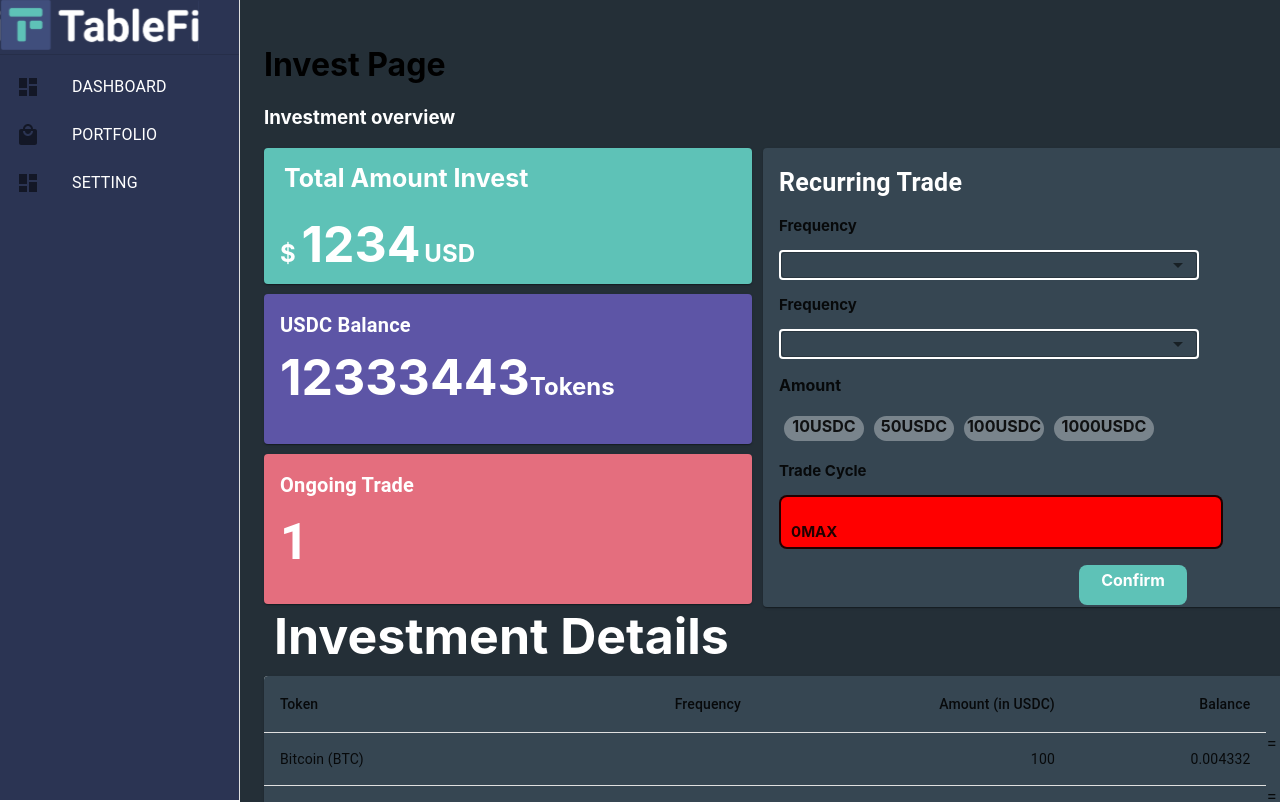
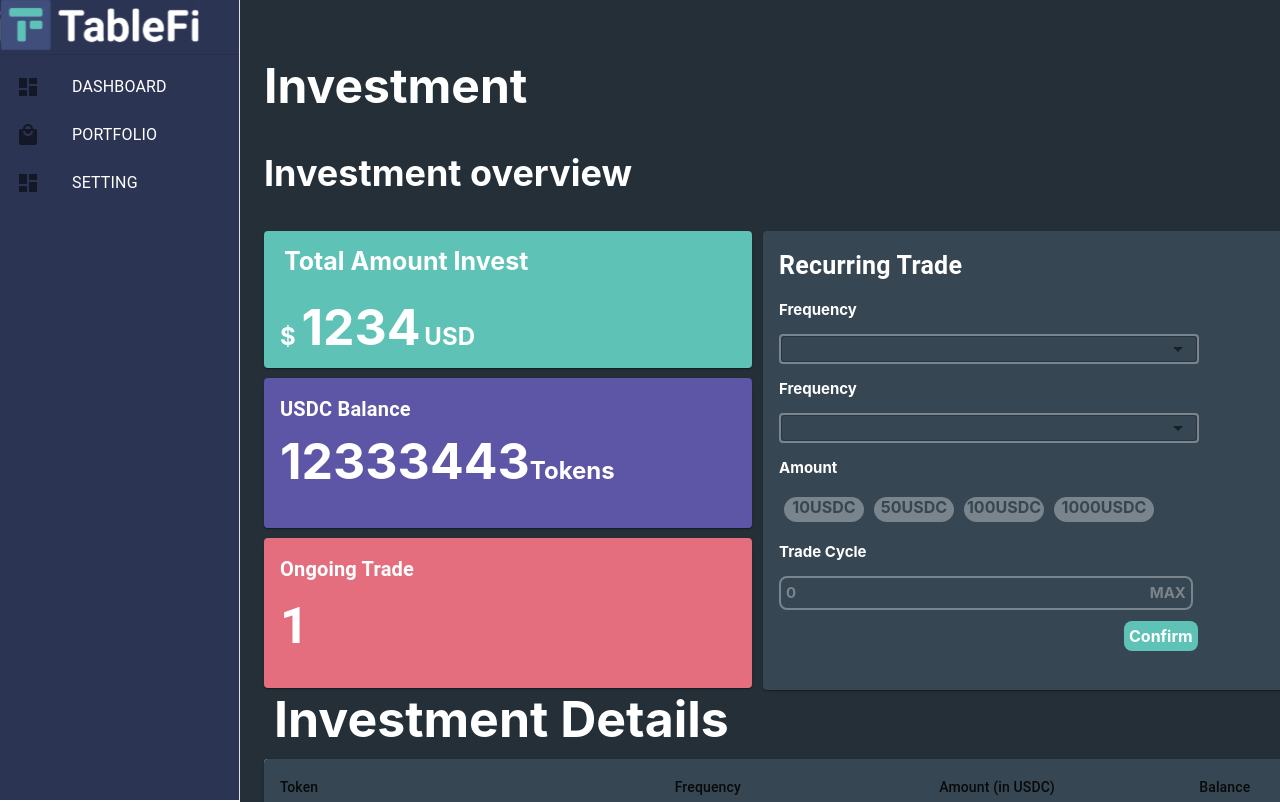
Before and after one commit to rilwan99/Solana-Wallet-Dapp, a Next.js app: page /invest in a window 1280 px wide. Shown: the top 802 px of the page. Built offline with nearby package versions, Linux system fonts and the light colour scheme.

Commit message:
update styling on the investment page

```diff
--- a/pages/invest.tsx
+++ b/pages/invest.tsx
@@ -99,7 +99,7 @@ export const Invest: React.FC = () => {
           p: 3,
         }}
       >
-        <h1>Invest Page</h1>
+        <h1 className={styles.textH1}>Investment</h1>
         <h3 className={styles.text}>Investment overview</h3>
         <div className={styles.div0}>
           <div className={styles.diva1}>
@@ -215,8 +215,9 @@ export const Invest: React.FC = () => {
 
                 <div>
                   <p className={styles.paraRtrade}>Frequency</p>
-                  <FormControl sx={{ minWidth: 420 }}>
+                  <FormControl sx={{ color: "white", minWidth: 420 }}>
                     <Select
+                      sx={{ color: "white" }}
                       className={styles.borderDropdown}
                       displayEmpty
                       inputProps={{ "aria-label": "Without label" }}
@@ -233,7 +234,7 @@ export const Invest: React.FC = () => {
                 </div>
                 <div>
                   <p className={styles.paraRtrade}>Frequency</p>
-                  <FormControl sx={{ minWidth: 420 }}>
+                  <FormControl sx={{ color: "white", minWidth: 420 }}>
                     <Select
                       className={styles.borderDropdown}
                       displayEmpty
@@ -251,7 +252,7 @@ export const Invest: React.FC = () => {
                 </div>
                 <div>
                   <div>
-                    <p>Amount</p>
+                    <p className={styles.paraRtrade}>Amount</p>
 
                     <div className={styles.amountUsdc}>
                       <p className={styles.usdcPara}>10USDC</p>
@@ -264,14 +265,17 @@ export const Invest: React.FC = () => {
                     <p className={styles.paraRtrade}>Trade Cycle</p>
                     <div>
                       <div className={styles.tradeCcontainer}>
-                        <p className={styles.maxPara}>0</p>
-                        <p className={styles.maxPara}>MAX</p>
+                        <span className={styles.maxPara}>
+                          0 <span className={styles.maxParaB}>MAX</span>
+                        </span>
+                        {/* <p className={styles.maxPara}>MAX</p> */}
                       </div>
                     </div>
                   </div>
                 </div>
+                <p></p>
                 <div>
-                  <p className={styles.confirmBtn}>Confirm</p>
+                  <span className={styles.confirmBtn}>Confirm</span>
                 </div>
               </CardContent>
             </Card>
--- a/styles/Invest.module.css
+++ b/styles/Invest.module.css
@@ -55,6 +55,12 @@
 
 .text {
   color: white;
+  font-size: 36px;
+}
+
+.textH1 {
+  color: #ffff;
+  font-size: 48px;
 }
 
 .div0 {
@@ -179,6 +185,7 @@
 }
 
 .paraRtrade {
+  color: #ffff;
   font-size: 15px;
 }
 
@@ -190,38 +197,63 @@
 
 .usdcPara {
   background: #79848c;
+  color: #364652;
   border-radius: 16px;
   text-align: center;
   width: 80px;
   height: 25px;
   margin: 5px;
+  cursor: pointer;
 }
+.usdcPara:hover {
+  background: #6e7880;
+  color: #212b32;
+}
+
 .usdcPara2 {
   background: #79848c;
+  color: #364652;
   border-radius: 16px;
   text-align: center;
   width: 100px;
   height: 25px;
   margin: 5px;
+  cursor: pointer;
+}
+
+.usdcPara2:hover {
+  background: #6e7880;
+  color: #212b32;
 }
 
 .maxPara {
   font-size: 15px;
+  padding-top: 5px;
+  padding-left: 5px;
+}
+
+.maxParaB {
+  padding-left: 350px;
+}
+
+.paraA {
+  margin-bottom: 10px;
 }
 
 .tradeCcontainer {
   display: flex;
   flex-direction: row;
-  background: red;
+  /* background: red; */
+  color: #79848c;
   border-radius: 8px;
-  padding: 10px;
-  width: 420px;
+  /* padding: 10px; */
+  width: 410px;
   height: 30px;
-  border: 2px solid;
+  border: 2px solid #79848c;
 }
 
 .borderDropdown {
-  border: 2px solid white;
+  border: 2px solid #79848c;
   color: #ffff;
   height: 30px;
 }
@@ -234,7 +266,8 @@
   height: 30px;
   color: #ffff;
   border-radius: 8px;
-  margin-left: 300px;
+  margin-top: 100px;
+  margin-left: 345px;
   cursor: pointer;
 }
 
```
